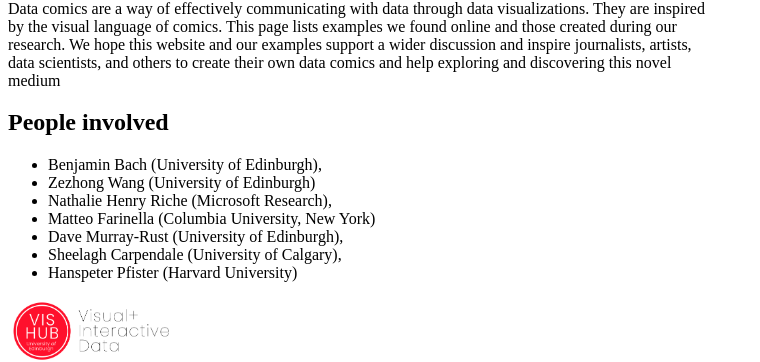
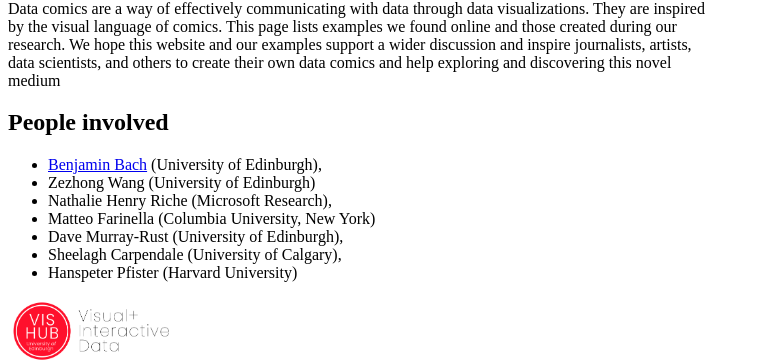
Before and after one commit to datacomics/datacomics.github.io, a Jekyll site: the page built from about.md, in a window 1280 px wide. Shown: the part 338-700 px from the top of the page, without its empty margins (0-760 px from the left). Built offline with Jekyll 4.4.1, drawn with Linux system fonts in a browser that asks for light colours; our own code applies the rules of GitHub Pages for plain Markdown files; a script that is not in the unit is left out; part of the change alters nothing that is shown.

```diff
--- a/about.md
+++ b/about.md
@@ -3,7 +3,7 @@ Data comics are a way of effectively communicating with data through data visual
 
 # People involved
 
-* Benjamin Bach (University of Edinburgh),
+* [Benjamin Bach](http://benjbach.me) (University of Edinburgh),
 * Zezhong Wang (University of Edinburgh)
 * Nathalie Henry Riche (Microsoft Research),
 * Matteo Farinella (Columbia University, New York)
```
